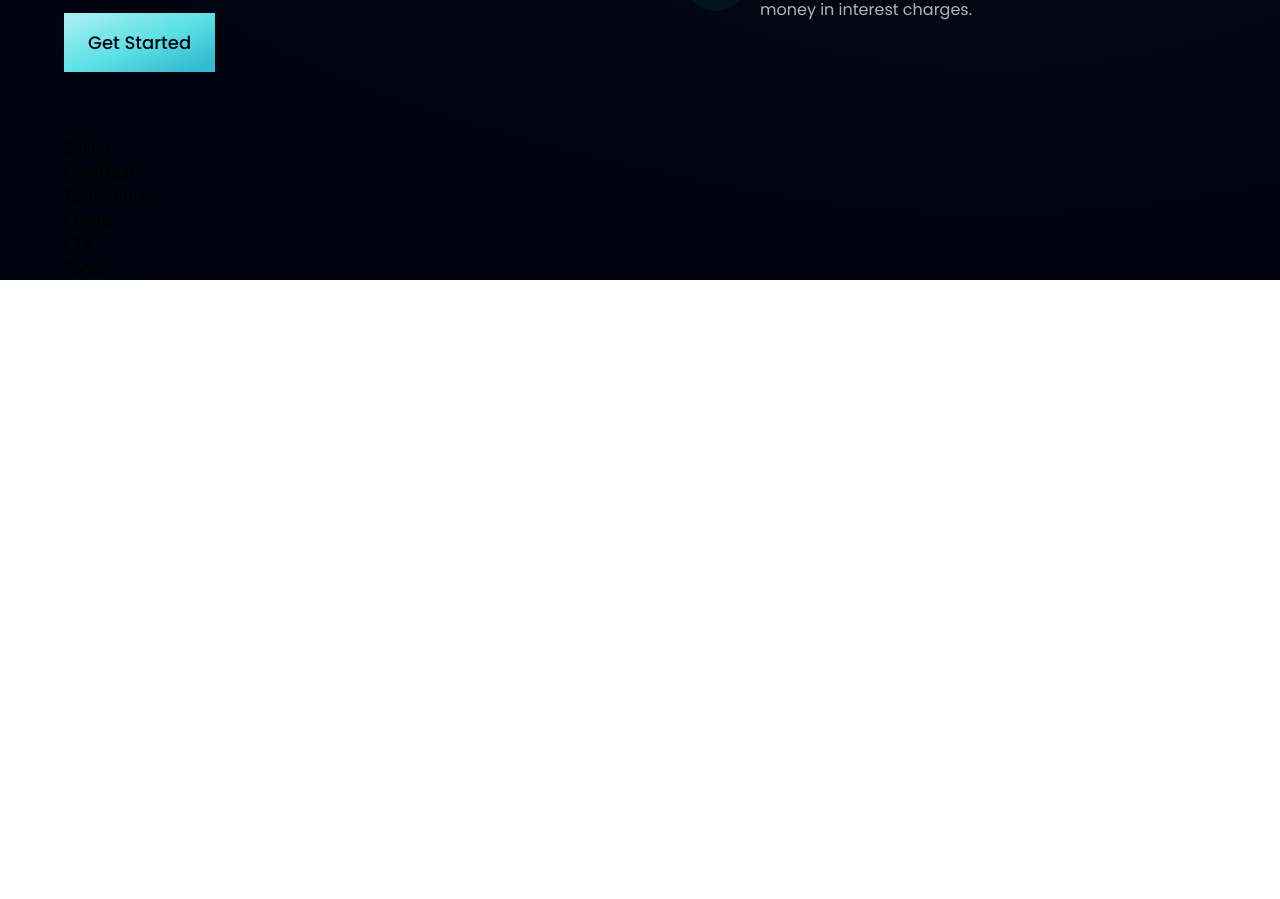
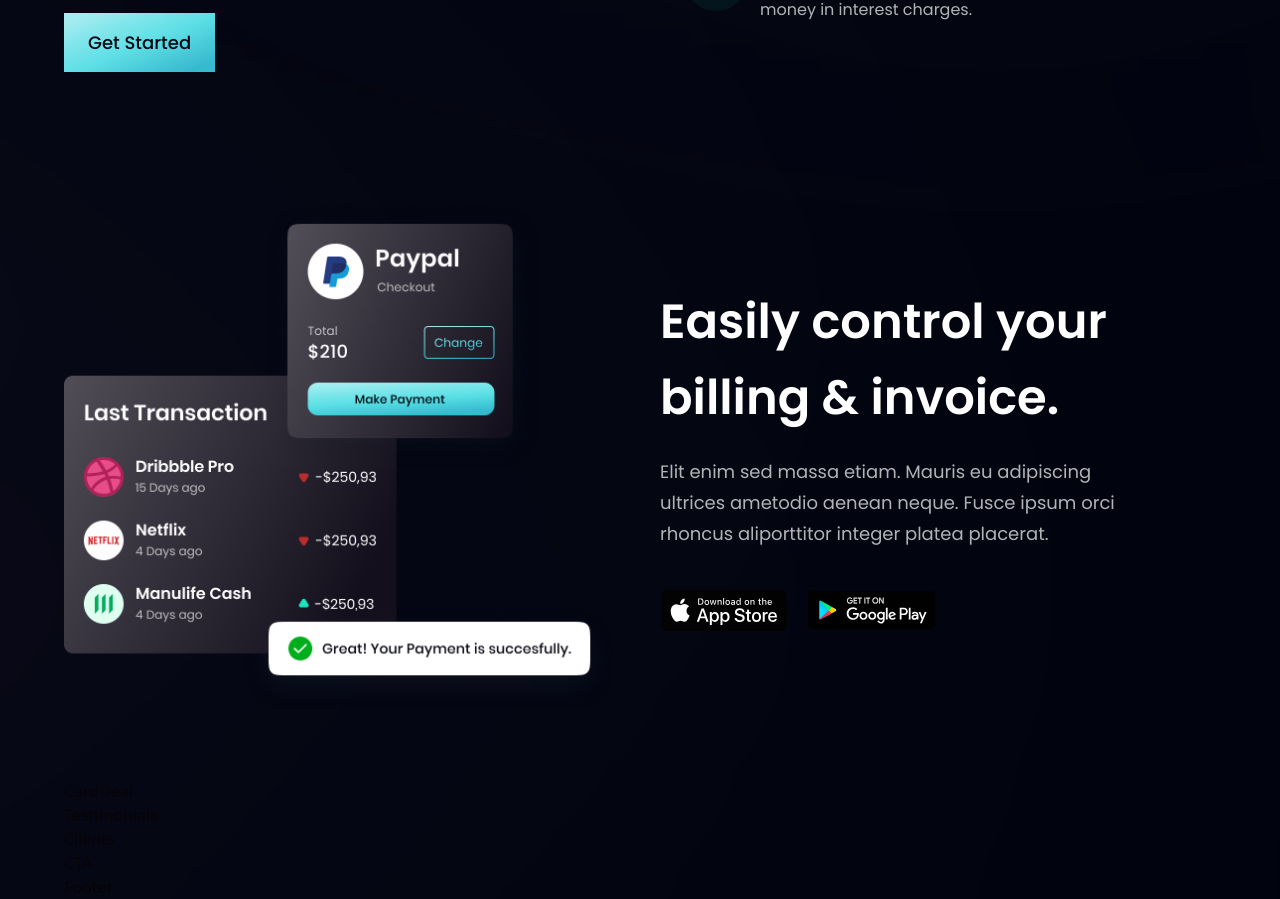
Before and after one commit to adex-badr18/bank-modern-app, a React (Vite) app: page / in a window 1280 px wide. Shown: the part 1410-2309 px from the top of the page. Before the commit the page ends 1690 px from the top, so only its background shows below. Built offline with nearby package versions, Linux system fonts and the light colour scheme.

Commit message:
feat:Create & style billing section

```diff
--- a/src/components/Billing.jsx
+++ b/src/components/Billing.jsx
@@ -1,9 +1,28 @@
-import React from 'react'
+import styles, { layout } from "../style";
+import { apple, bill, google } from '../assets';
 
-const Billing = () => {
-  return (
-    <div>Billing</div>
-  )
-}
+const Billing = () => (
+    <section id="product" className={`${layout.sectionReverse}`}>
+        <div className={layout.sectionImgReverse}>
+            <img src={bill} alt="Billing" className="w-[100%] h-[100%] relative z-[5]" />
+
+            <div className="absolute z-[3] -left-1/2 top-0 w-[50%] h-[50%] rounded-full white__gradient" />
+            <div className="absolute z-[0] -left-1/2 bottom-0 w-[50%] h-[50%] rounded-full pink__gradient" />
+        </div>
+
+        <div className={layout.sectionInfo}>
+            <h2 className={styles.heading2}>Easily control your <br className="hidden sm:block" /> billing & invoice.</h2>
+            <p className={`${styles.paragraph} max-w-[470px] mt-5`}>
+                Elit enim sed massa etiam. Mauris eu adipiscing ultrices ametodio aenean neque. Fusce ipsum orci rhoncus aliporttitor integer platea placerat.
+            </p>
+
+            <div className="flex flex-row flex-wrap mt-6 sm:mt-10">
+                <img src={apple} alt="Apple Store" className="w-[128px] h-[42px] object-contain mr-5 cursor-pointer" />
+                <img src={google} alt="Google play" className="w-[128px] h-[42px] object-contain cursor-pointer" />
+            </div>
+        </div>
+
+    </section>
+)
 
 export default Billing
```
